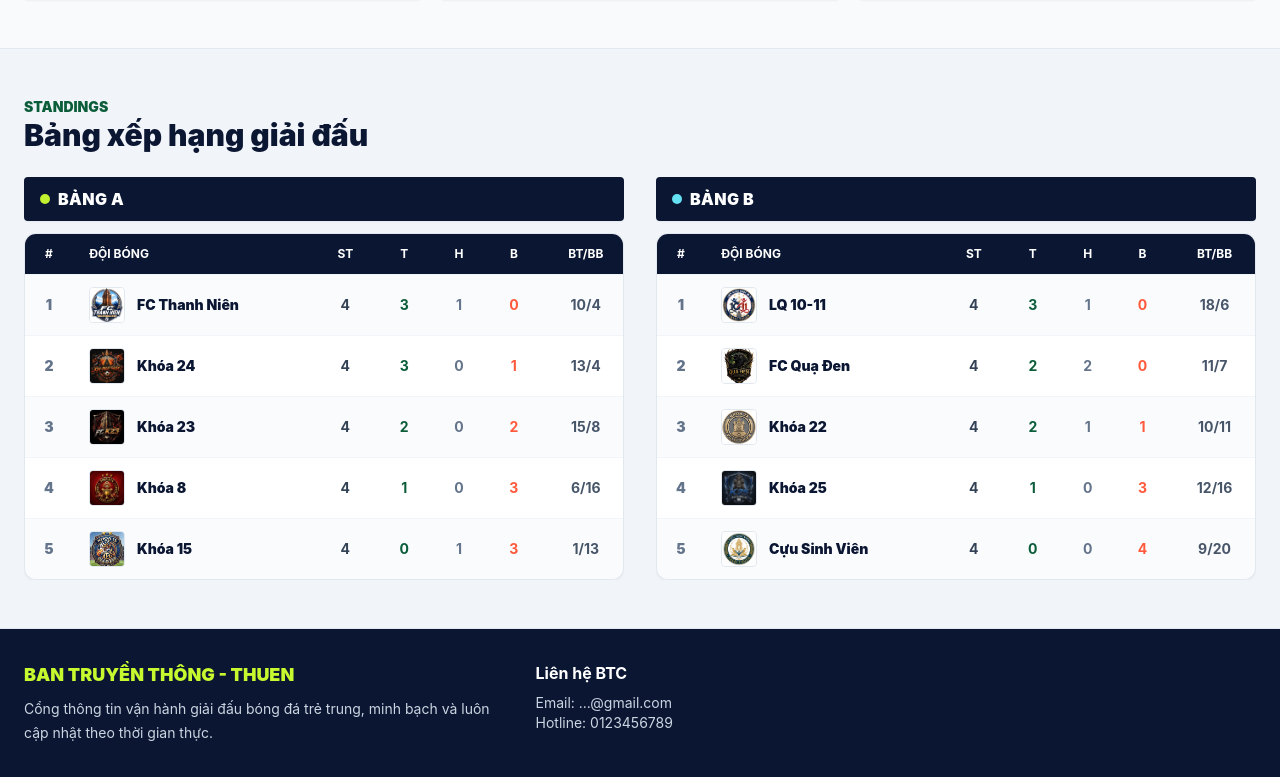
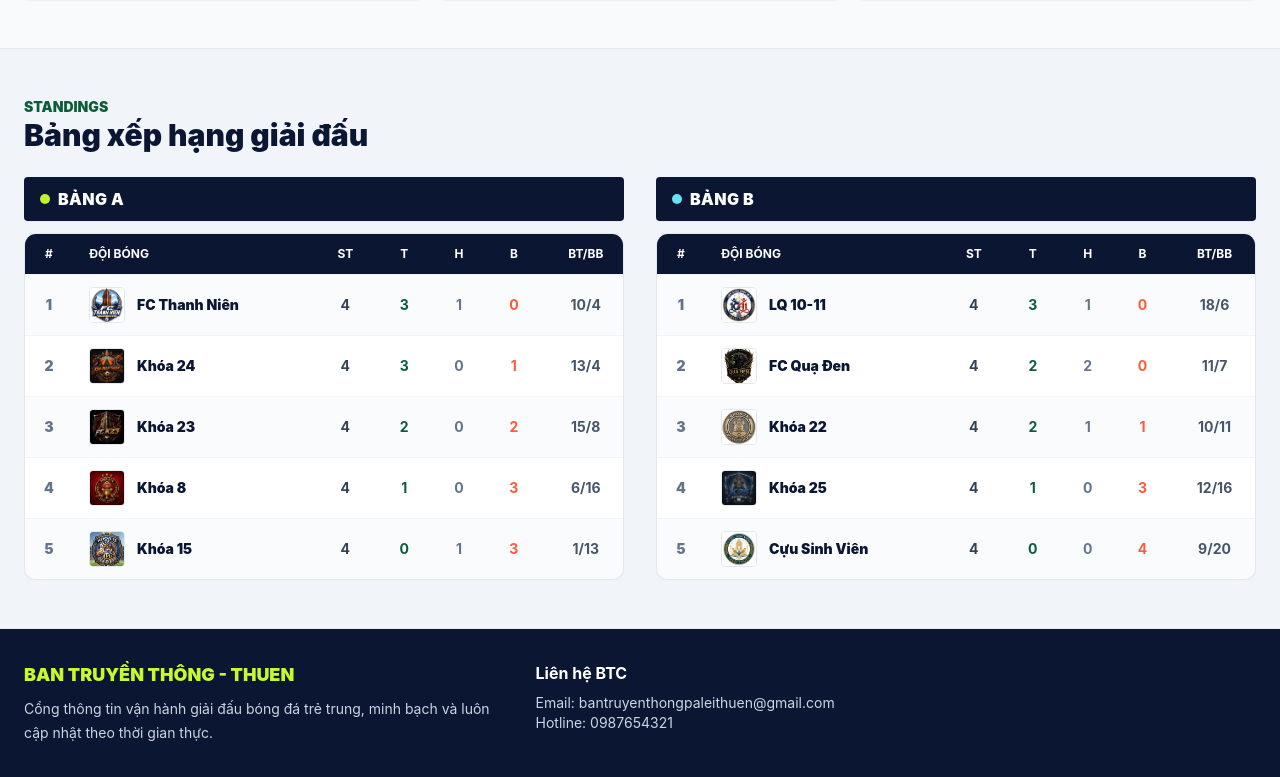
Before and after one commit to Minhtriet1604/portal-giai-chi-hoi, a React (Vite) app: page / in a window 1280 px wide. Shown: the part 1246-2023 px from the top of the page. Built offline with nearby package versions, Linux system fonts and the light colour scheme.

Commit message:
Update footer

```diff
--- a/src/components/Footer.jsx
+++ b/src/components/Footer.jsx
@@ -10,8 +10,8 @@ export default function Footer() {
         </div>
         <div>
           <p className="font-bold">Liên hệ BTC</p>
-          <p className="mt-2 text-sm text-slate-300">Email: ...@gmail.com</p>
-          <p className="text-sm text-slate-300">Hotline: 0123456789</p>
+          <p className="mt-2 text-sm text-slate-300">Email: bantruyenthongpaleithuen@gmail.com</p>
+          <p className="text-sm text-slate-300">Hotline: 0987654321</p>
         </div>
         {/* <div>
           <p className="font-bold">Màu giải đấu</p>
```
